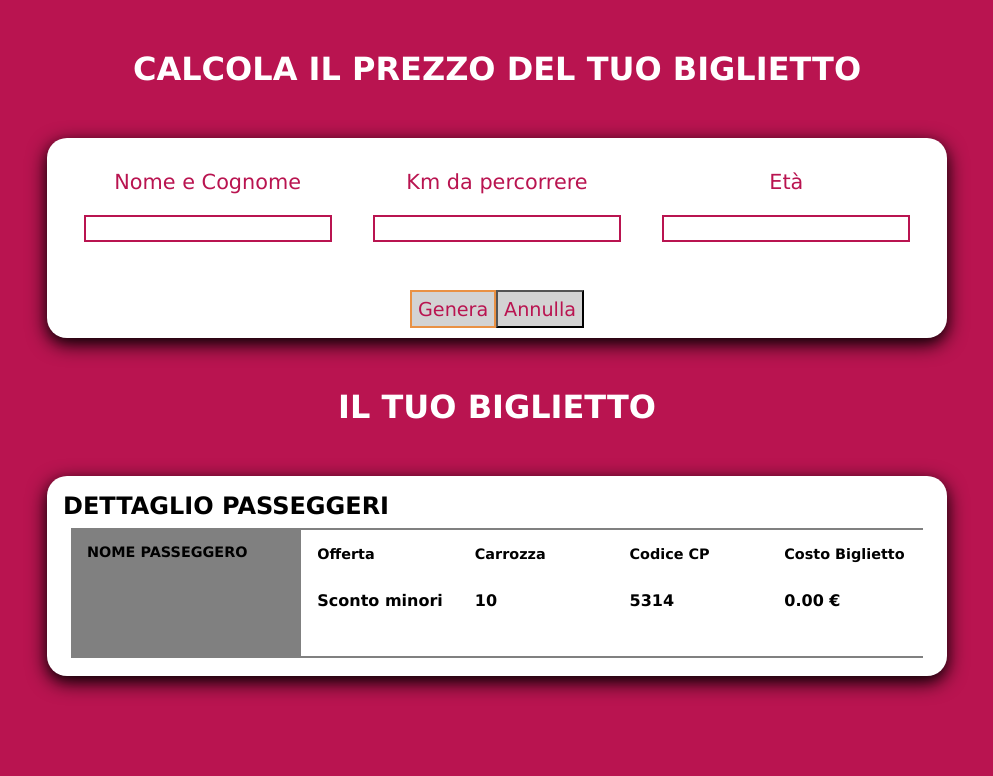
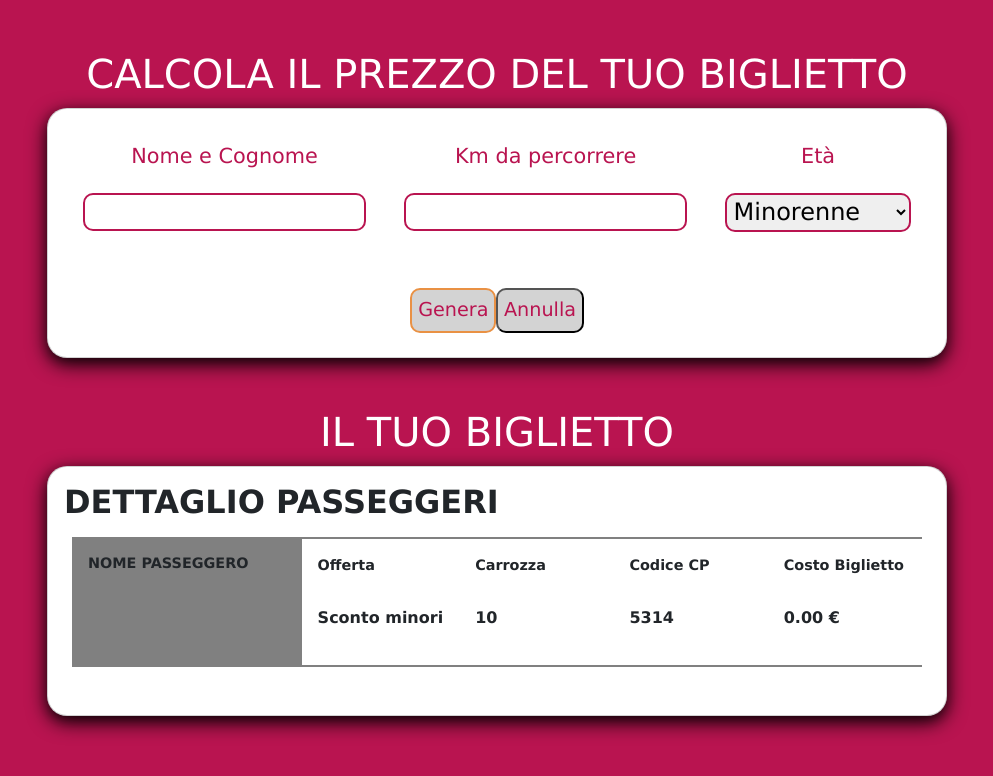
Before and after one commit to Lucacasamassima2001/js-biglietto-treno-form, a plain HTML site: page index.html in a window 1280 px wide. Both pictures are taken after a click on the button "Genera". Shown: the whole page, without its empty margins (143-1136 px from the left). Drawn offline with nearby package versions, Linux system fonts and the light colour scheme.

Commit message:
added dropdown menu

```diff
--- a/css/style.css
+++ b/css/style.css
@@ -17,10 +17,10 @@ h1{
 
 .card{
     margin: auto;
-    margin-top: 50px;
+    margin-top: 10px;
     padding: 1em;
     width: 900px;
-    height: 200px;
+    height: 250px;
     background-color: white;
     border-radius: 20px;
     box-shadow: 0 4px 8px 0 rgba(0, 0, 0, 0.2), 0 6px 20px 0 black;
@@ -48,7 +48,15 @@ label{
 input{
     border: 2px solid rgba(185,20,80,255);
     text-align: center;
-    font-size: 1.2em;
+    font-size: 1.4em;
+    border-radius: 10px;
+}
+
+select{
+    border: 2px solid rgba(185,20,80,255);
+    font-size: 1.5em;
+    border-radius: 10px;
+    padding: .1em;
 }
 
 .btns{
@@ -63,6 +71,7 @@ button{
     padding: .3em;
     color: rgba(185,20,80,255);
     background-color: lightgrey;
+    border-radius: 10px;
 }
 
 .genera{
--- a/index.html
+++ b/index.html
@@ -6,6 +6,8 @@
     <meta name="viewport" content="width=device-width, initial-scale=1.0">
     <title>Document</title>
     <link rel="stylesheet" href="https://cdnjs.cloudflare.com/ajax/libs/font-awesome/6.4.0/css/all.min.css" integrity="sha512-iecdLmaskl7CVkqkXNQ/ZH/XLlvWZOJyj7Yy7tcenmpD1ypASozpmT/E0iPtmFIB46ZmdtAc9eNBvH0H/ZpiBw==" crossorigin="anonymous" referrerpolicy="no-referrer">
+    <link href="https://cdn.jsdelivr.net/npm/bootstrap@5.3.0-alpha3/dist/css/bootstrap.min.css" rel="stylesheet" integrity="sha384-KK94CHFLLe+nY2dmCWGMq91rCGa5gtU4mk92HdvYe+M/SXH301p5ILy+dN9+nJOZ" crossorigin="anonymous">
+  </head>
     <link rel="stylesheet" href="css/style.css">
     <script src="js/script.js" defer></script>
 </head>
@@ -24,7 +26,11 @@
                 </div>
                 <div class="info">
                     <label>Età</label>
-                    <input class="età" type="text">
+                    <select class="età" aria-label="Default select example">
+                        <option  value="junior">Minorenne</option>
+                        <option  value="adult">Maggiorenne</option>
+                        <option  value="elder">Anziano</option>
+                      </select>
                 </div>
             </div>
 
@@ -72,6 +78,6 @@
         </div>
 
     </div>
-
+    <script src="https://cdn.jsdelivr.net/npm/bootstrap@5.3.0-alpha3/dist/js/bootstrap.bundle.min.js" integrity="sha384-ENjdO4Dr2bkBIFxQpeoTz1HIcje39Wm4jDKdf19U8gI4ddQ3GYNS7NTKfAdVQSZe" crossorigin="anonymous"></script>
 </body>
 </html>
--- a/js/script.js
+++ b/js/script.js
@@ -39,6 +39,8 @@ const prezzo = numeric_km * price_per_km
 let sconto_20 = (prezzo - (prezzo * 20) / 100).toFixed(2);
 let sconto_40 = (prezzo - (prezzo * 40) / 100).toFixed(2);
 
+// GENERATE BUTTON
+
 const btn = document.querySelector(".genera")
 btn.addEventListener("click" , function(){
     let nome = document.querySelector(".name").value
@@ -47,11 +49,11 @@ btn.addEventListener("click" , function(){
 
     let numeric_km = document.querySelector(".km").value
     console.log(numeric_km)
+    let age = document.querySelector(".età").value
 
-    let age = document.querySelector(".età").value
-    console.log(age)
 
-    if(age < 18){
+
+    if(age == "junior"){
         const price_per_km = 0.21
         const prezzo = numeric_km * price_per_km
         let sconto_20 = (prezzo - (prezzo * 20) / 100).toFixed(2);
@@ -61,7 +63,7 @@ btn.addEventListener("click" , function(){
         document.getElementById("cabin").innerHTML = cabina
         let code = Math.floor((Math.random() * 10000) + 1);
         document.getElementById("codice").innerHTML = code
-    }else if (age > 65){
+    }if (age == "elder"){
         const price_per_km = 0.21
         const prezzo = numeric_km * price_per_km
         let sconto_40 = (prezzo - (prezzo * 40) / 100).toFixed(2);
@@ -71,7 +73,7 @@ btn.addEventListener("click" , function(){
         document.getElementById("cabin").innerHTML = cabina
         let code = Math.floor((Math.random() * 10000) + 1);
         document.getElementById("codice").innerHTML = code
-    }else{
+    }if(age == "adult"){
         const price_per_km = 0.21
         const prezzo = numeric_km * price_per_km
         document.getElementById("price").innerHTML = prezzo + " &euro;"
@@ -84,6 +86,8 @@ btn.addEventListener("click" , function(){
 }
 )
 
+// GO BACK BUTTON
+
 const btnback = document.querySelector(".annulla")
 btnback.addEventListener("click" , function(){
     document.getElementById("showname").innerHTML = ""
```
